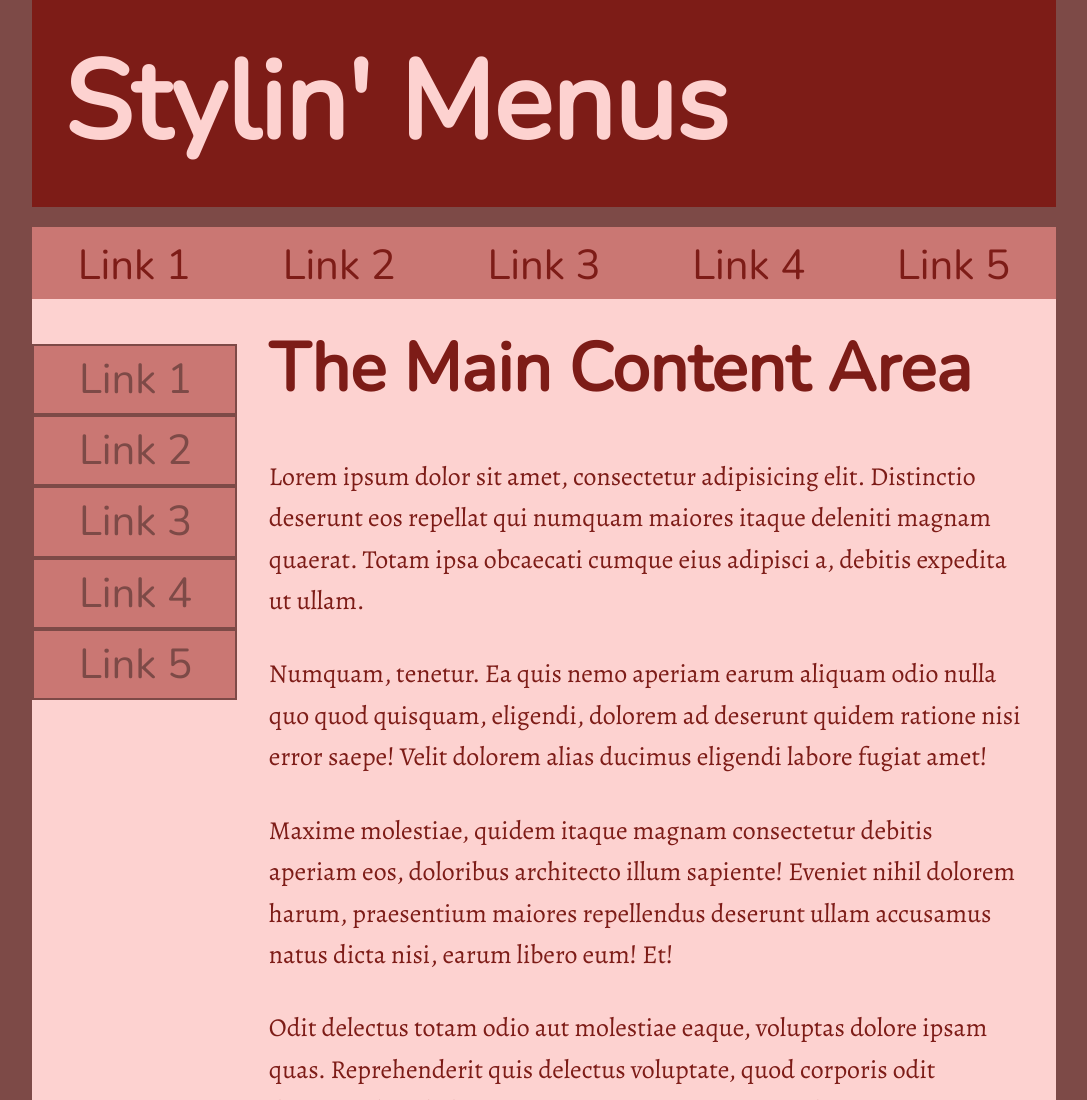
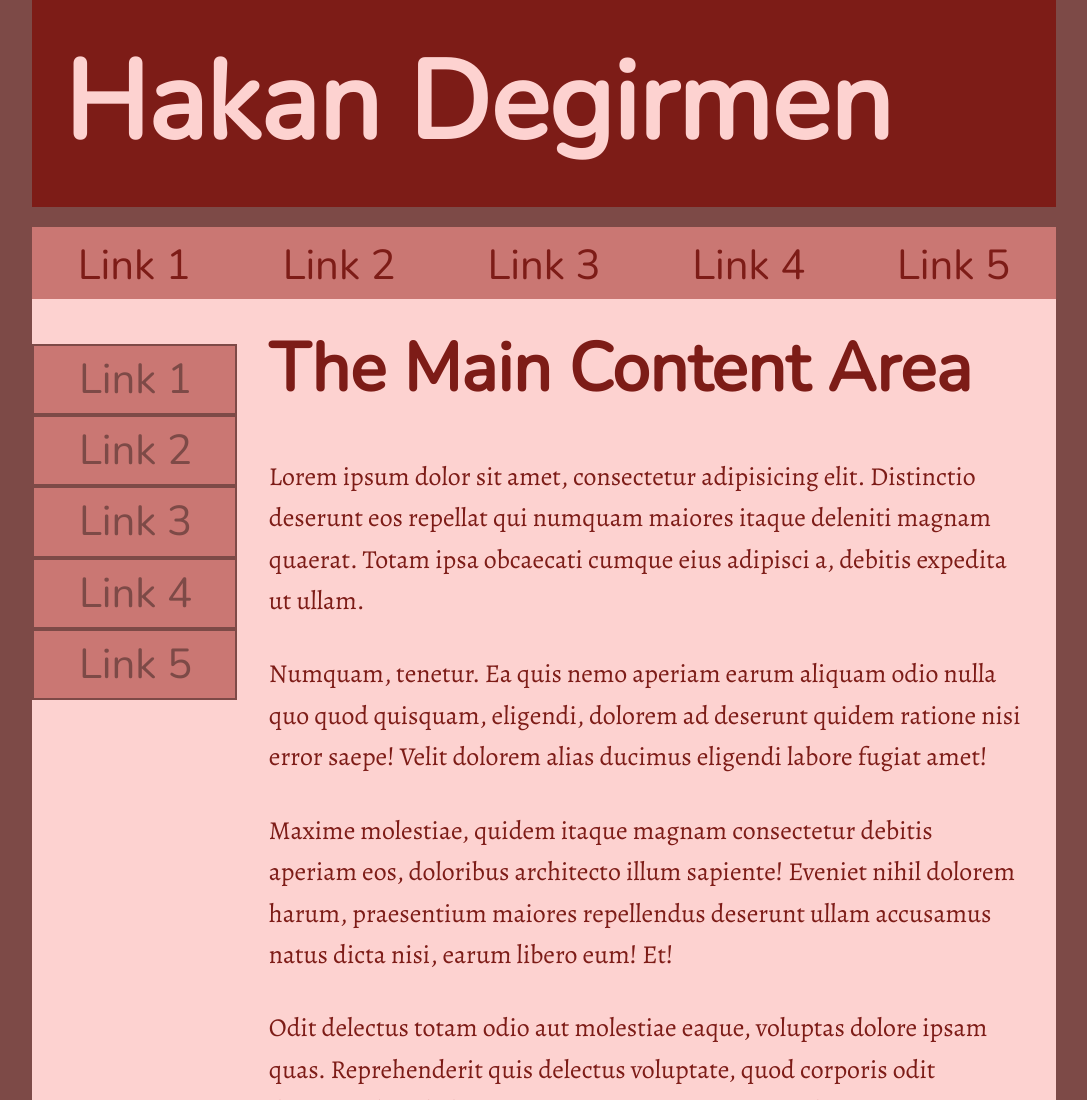
Before and after one commit to hakandegirmen/nav-menus, a plain HTML site: page index.html in a window 1280 px wide. Shown: the top 1100 px of the page, without its empty margins (96-1183 px from the left). Drawn offline with nearby package versions, Linux system fonts and the light colour scheme.

Commit message:
Changed h1 to my name

```diff
--- a/index.html
+++ b/index.html
@@ -9,7 +9,7 @@
 <body>
     <div class="wrapper">
         <header>
-            <h1>Stylin&apos; Menus</h1>
+            <h1>Hakan Degirmen</h1>
         </header>
         <nav class="menu-h">
             <ul>
```
